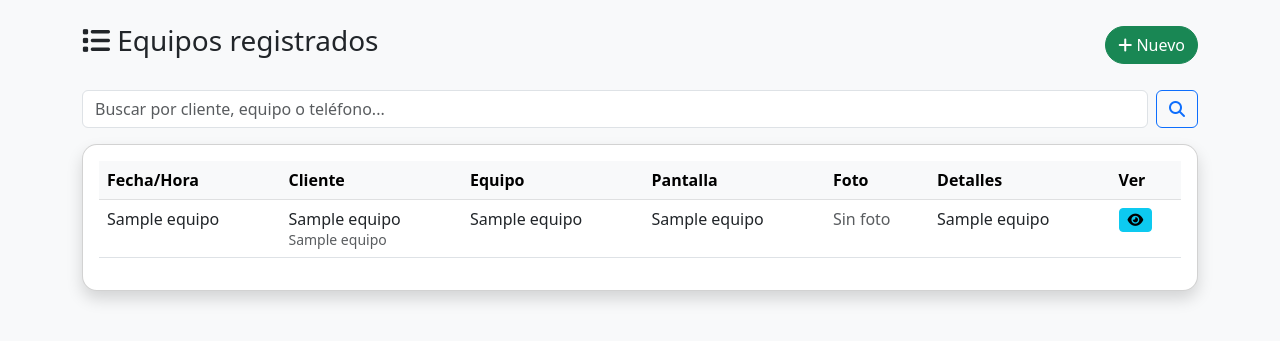
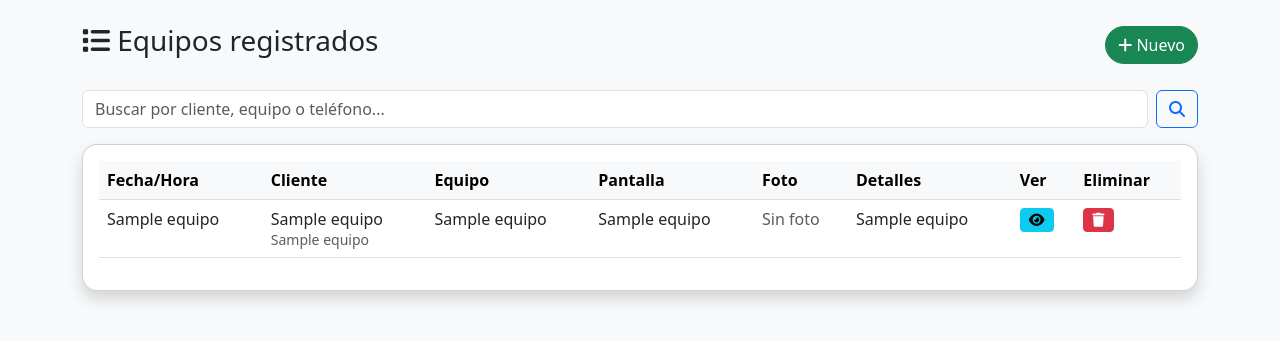
Before and after one commit to cristianenramoncastillo-collab/reparacion_app, a Python web app: template templates/index.html in a window 1280 px wide. Shown: the part 80-421 px from the top of the page. Run offline with Jinja, Linux system fonts and the light colour scheme; the template is opened without the code that fills it: most values are stand-ins (such as "Sample title", 1, 10 or a date in 2020).

Commit message:
Agregando botón de eliminar registros

```diff
--- a/templates/index.html
+++ b/templates/index.html
@@ -26,6 +26,7 @@
                         <th>Foto</th>
                         <th>Detalles</th>
                         <th>Ver</th>
+                        <th>Eliminar</th>
                     </tr>
                 </thead>
                 <tbody>
@@ -44,9 +45,14 @@
                         </td>
                         <td>{{ equipo[10] }}</td>
                         <td><a href="{{ url_for('ver_equipo', id=equipo[0]) }}" class="btn btn-sm btn-info"><i class="fas fa-eye"></i></a></td>
+                        <td>
+                            <form method="POST" action="{{ url_for('eliminar', id=equipo[0]) }}" style="display:inline;" onsubmit="return confirm('¿Estás seguro de eliminar este registro?');">
+                                <button type="submit" class="btn btn-sm btn-danger"><i class="fas fa-trash"></i></button>
+                            </form>
+                        </td>
                     </tr>
                     {% else %}
-                    <tr><td colspan="7" class="text-center text-muted">No hay equipos registrados</td></tr>
+                    <tr><td colspan="8" class="text-center text-muted">No hay equipos registrados</td></tr>
                     {% endfor %}
                 </tbody>
             </table>
```
Also changed, not shown: app.py (+11 -4 lines).
